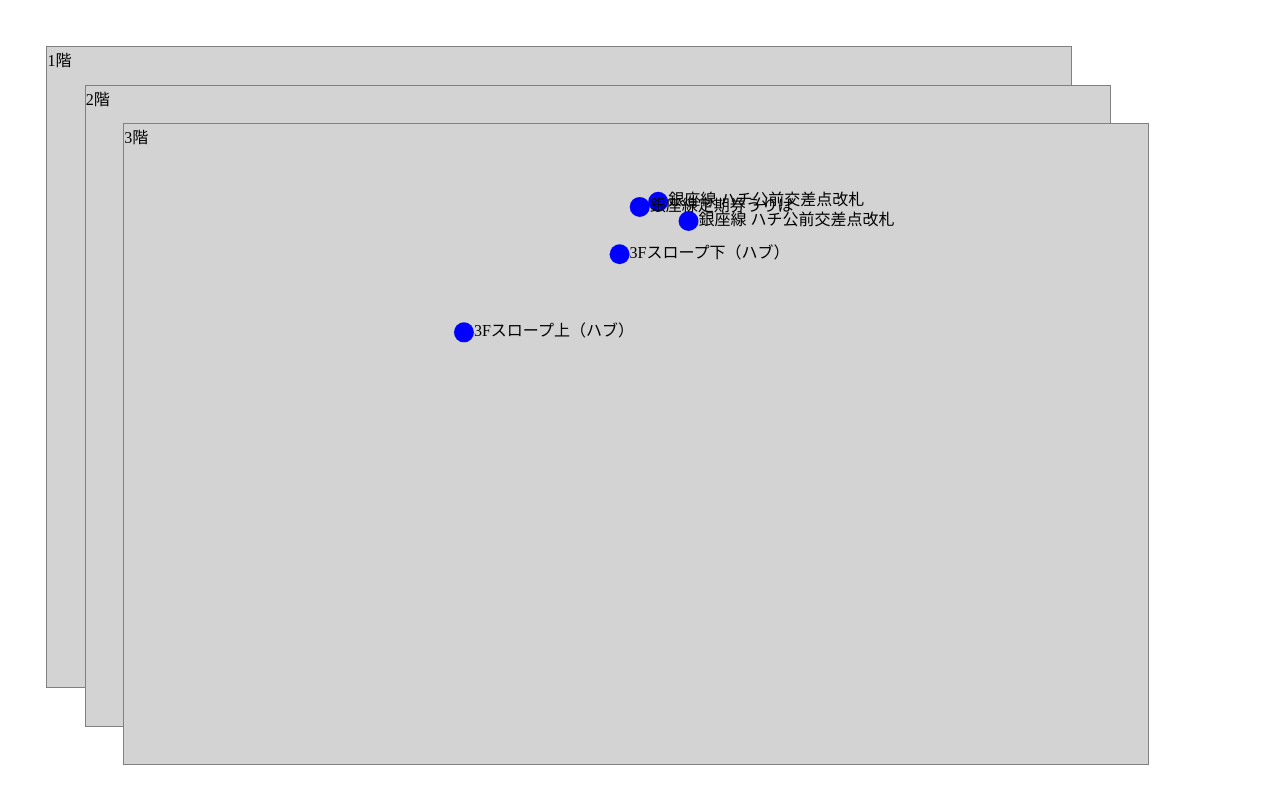
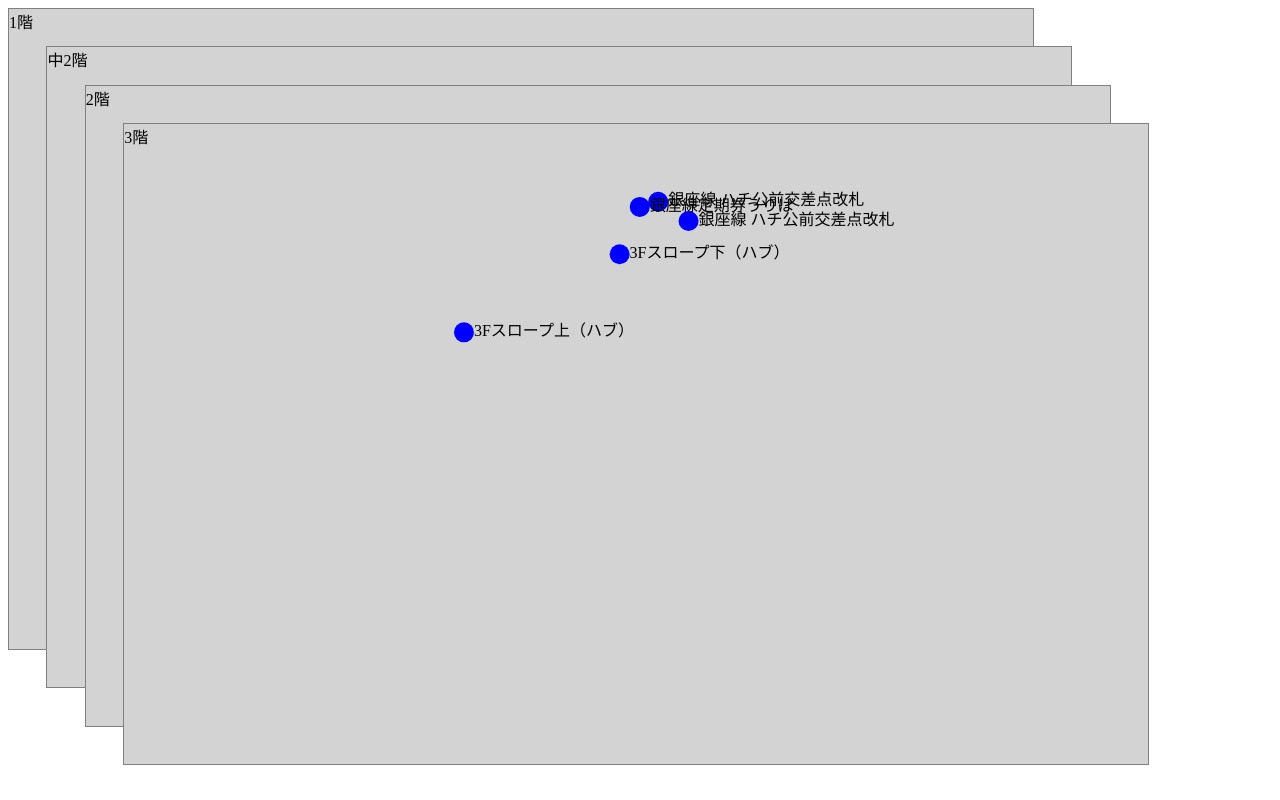
Before and after one commit to osoken/shibuya_search_demo, a plain HTML site: page index.html in a window 1280 px wide. Drawn offline with Linux system fonts and the light colour scheme.

Commit message:
中２階に対応

```diff
--- a/css/map.css
+++ b/css/map.css
@@ -6,6 +6,10 @@
 	position: absolute;
 }
 .level-1{
+	margin: 0%;
+	z-index: 1;
+}
+.level-105{
 	margin: 3%;
 	z-index: 1;
 }
--- a/index.html
+++ b/index.html
@@ -12,6 +12,7 @@
 <body>
 	<!-- TODO: 1〜3階固定ではなく、動的にDOM生成する -->
 	<div id="floor_1" class="floor level-1">1階</div>
+	<div id="floor_105" class="floor level-105">中2階</div>
 	<div id="floor_2" class="floor level-2">2階</div>
 	<div id="floor_3" class="floor level-3">3階</div>
 </body>
--- a/js/map.js
+++ b/js/map.js
@@ -4,6 +4,7 @@ var MAX_LAT = 139.702,
     MIN_LAT = 139.699;
 var MAX_LNG = 35.6589,
     MIN_LNG = 35.6584;
+var FLOOR_LEVEL = [1, 105, 2, 3];
 
 d3.csv("data/Shibuya_Point.csv", function(error, data) {
     if (error != null) {
@@ -12,25 +13,25 @@ d3.csv("data/Shibuya_Point.csv", function(error, data) {
     }
     var floor_data = [];
     // TODO: TODO: 1〜3階固定ではなく、動的にする。
-    for (var i = 1; i <= 3; i++) {
+    FLOOR_LEVEL.forEach(function(floor_level){
         // 階ごとにデータを生成
-        floor_data[i] = data.filter(function(element) {
-            return element.floorLevel === String(i);
+        floor_data[floor_level] = data.filter(function(element) {
+            return element.floorLevel === String(floor_level);
         });
         // svgタグを生成
-        var svg = d3.select("#floor_" + i)
+        var svg = d3.select("#floor_" + floor_level)
             .append("svg")
             .attr("width", "100%")
             .attr("height", "100%");
         // ポイントごとに円を生成
         svg.selectAll("circle")
-            .data(floor_data[i])
+            .data(floor_data[floor_level])
             .enter().append("circle")
             .attr("cx", function(d) {
-                return (d.lat - MIN_LAT) / (MAX_LAT - MIN_LAT) * $("#floor_" + i).width();
+                return (d.lat - MIN_LAT) / (MAX_LAT - MIN_LAT) * $("#floor_" + floor_level).width();
             })
             .attr("cy", function(d) {
-                return (MAX_LNG - d.lng) / (MAX_LNG - MIN_LNG) * $("#floor_" + i).height();
+                return (MAX_LNG - d.lng) / (MAX_LNG - MIN_LNG) * $("#floor_" + floor_level).height();
             })
             .attr("r", 10)
             .attr("fill", "blue")
@@ -41,13 +42,13 @@ d3.csv("data/Shibuya_Point.csv", function(error, data) {
             });
         // ポイントごとに名前を生成
         svg.selectAll("text")
-            .data(floor_data[i])
+            .data(floor_data[floor_level])
             .enter().append("text")
             .attr("x", function(d) {
-                return (d.lat - MIN_LAT) / (MAX_LAT - MIN_LAT) * $("#floor_" + i).width() + 10;
+                return (d.lat - MIN_LAT) / (MAX_LAT - MIN_LAT) * $("#floor_" + floor_level).width() + 10;
             })
             .attr("y", function(d) {
-                return (MAX_LNG - d.lng) / (MAX_LNG - MIN_LNG) * $("#floor_" + i).height();
+                return (MAX_LNG - d.lng) / (MAX_LNG - MIN_LNG) * $("#floor_" + floor_level).height();
             })
             .text(function(d) {
                 return d.Name;
@@ -55,5 +56,5 @@ d3.csv("data/Shibuya_Point.csv", function(error, data) {
             .attr({
                 'dominant-baseline': 'middle'
             });
-    }
+    });
 });
```
